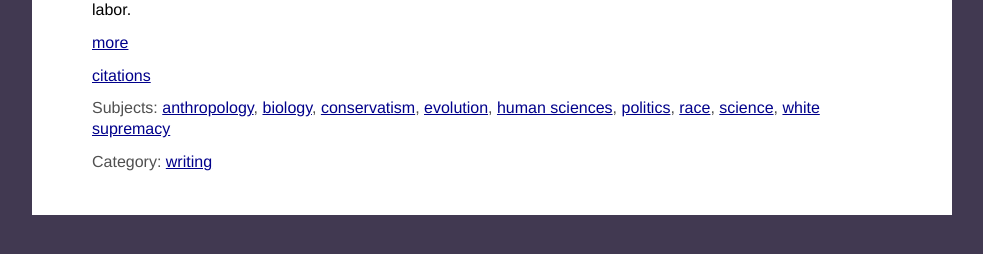
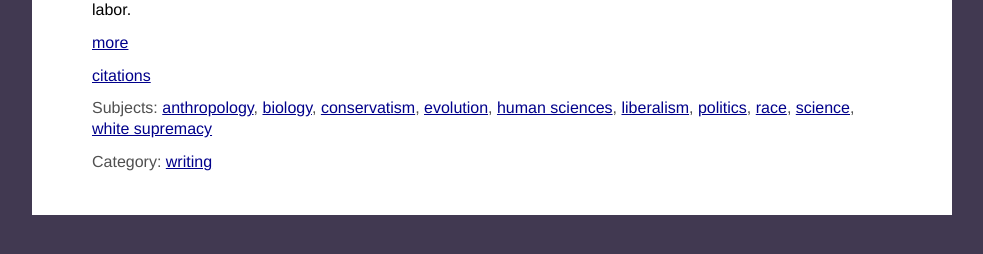
Before and after one commit to collopy/collopy.github.io, a Jekyll site: the page built from writing/_posts/2015-05-06-race-relationships.md, in a window 1280 px wide. Shown: the part 276-530 px from the top of the page, without its empty margins (148-1131 px from the left). Built offline with Jekyll 4.4.1, drawn with Linux system fonts in a browser that asks for light colours.

Commit message:
Added some tags

```diff
--- a/writing/_posts/2006-06-01-libertarian-education.html
+++ b/writing/_posts/2006-06-01-libertarian-education.html
@@ -2,7 +2,7 @@
 layout: post
 title: "Educational Choice “on the Side of the Child”: Liberalism and Libertarian Education"
 medium: text
-tags: education radicalism anarchism counterculture utopianism
+tags: education radicalism anarchism counterculture utopianism liberalism
 ---
 
 <p>
--- a/writing/_posts/2012-08-21-cyber-utopianism.html
+++ b/writing/_posts/2012-08-21-cyber-utopianism.html
@@ -2,7 +2,7 @@
 layout: post
 title: Cyber-Utopianism before the Internet
 medium: text
-tags: computing internet video technology technopolitics counterculture utopianism
+tags: computing internet video technology technopolitics counterculture utopianism politics radicalism
 ---
 
 <p>In his 2011 book <cite><a href="http://netdelusion.com/">The Net Delusion: The Dark Side of Internet Freedom</a></cite>, <a href="http://evgenymorozov.com/">Evgeny Morozov</a> defines <em>cyber-utopianism</em> as “a naîve belief in the emancipatory nature of online communication that rests on a stubborn refusal to acknowledge its downside.” This belief, he writes, has entered U.S. foreign policy through the State Department’s internet freedom agenda. Its effects can also be seen in the media, as in misplaced enthusiasm about the role of Twitter in the Iranian uprising of 2009. Foundational to Morozov’s portrayal is Andrew Sullivan’s <a href="http://www.theatlantic.com/daily-dish/archive/2009/06/the-revolution-will-be-twittered/200478/">announcement on his blog</a> that Iranians began communicating using Twitter after the government shut down the cell phone network. “That a new information technology could be improvised for this purpose so swiftly is a sign of the times,” wrote Sullivan. “You cannot stop people any longer. You cannot control them any longer. They can bypass your established media; they can broadcast to one another; they can organize as never before.”</p>
--- a/writing/_posts/2013-02-04-nra.html
+++ b/writing/_posts/2013-02-04-nra.html
@@ -3,7 +3,7 @@ layout: post
 title: Taking Over the NRA
 image: /images/bylaws.gif
 medium: text
-tags: guns politics technology technopolitics
+tags: guns politics technology technopolitics conservatism
 ---
 
 <p>There’s an episode of <cite>The West Wing</cite>—“<a href="http://westwing.wikia.com/wiki/The_Portland_Trip">The Portland Trip</a>”—in which Republican congressman Matt Skinner quips to presidential aide Josh Lyman, “I never understood why you gun control people don’t all join the NRA. They’ve got two million members, you bring three million to the next meeting, call a vote. ‘All those in favor of tossing guns?’ Bam. Move on.”</p>
--- a/writing/_posts/2015-05-06-race-relationships.md
+++ b/writing/_posts/2015-05-06-race-relationships.md
@@ -8,7 +8,7 @@
 link: "/writing/publications/Race%20Relationships.pdf"
 gs: 8754565656821644246
 medium: text
-tags: [science, biology, anthropology, evolution, politics, race, white supremacy, conservatism, human sciences]
+tags: [science, biology, anthropology, evolution, politics, race, white supremacy, conservatism, liberalism, human sciences]
 ---
 
 In 1962, anthropologist Carleton Coon argued in <cite>The Origin of Races</cite> that some human races had evolved further than others. Among his most vocal critics were geneticist Theodosius Dobzhansky and anthropologist Ashley Montagu, each of whom had known Coon for decades. I use this episode, and the long relationships between scientists that preceded it, to argue that scientific research on race was intertwined not only with political projects to conserve or reform race relations, but also with the relationships scientists shared as colleagues. Demarcation between science and pseudoscience, between legitimate research and scientific racism, involved emotional as well as intellectual labor.
```
